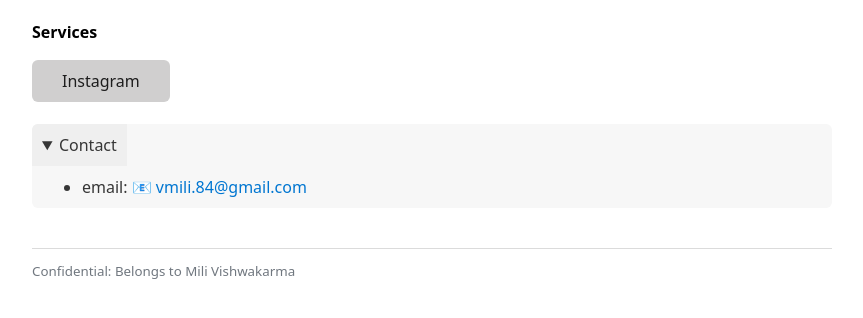
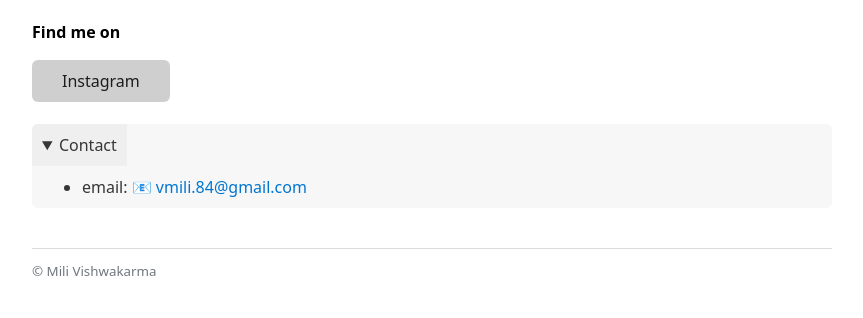
Before and after one commit to mvish/mili.photos, a plain HTML site: page index.html in a window 1280 px wide. Shown: the part 76-394 px from the top of the page, without its empty margins (208-1071 px from the left). Drawn offline with nearby package versions, Linux system fonts and the light colour scheme.

Commit message:
fix name

```diff
--- a/index.html
+++ b/index.html
@@ -4,8 +4,8 @@
 <head>
   <meta charset="utf-8">
 
-  <title>Mili Home</title>
-  <meta name="description" content="Home Website">
+  <title>Mili Vishwakarma</title>
+  <meta name="description" content="Mili Vishwakarma portfolio">
   <meta name="author" content="Mili Vishwakarma">
 
   <meta name="viewport" content="width=device-width, initial-scale=1.0">
@@ -15,7 +15,7 @@
 
 <body>
   <h1>Mili Vishwakarma</h1>
-  <h4>Services</h4>
+  <h4>Find me on</h4>
   <p>
     <a href="https://www.instagram.com/milivish/" target="_parent"><button> Instagram</button></a>
   </p>
@@ -30,7 +30,7 @@
 
 
   <footer>
-    <small>Confidential: Belongs to Mili Vishwakarma</small>
+    <small>© Mili Vishwakarma</small>
   </footer>
 </body>
 </html>
```
